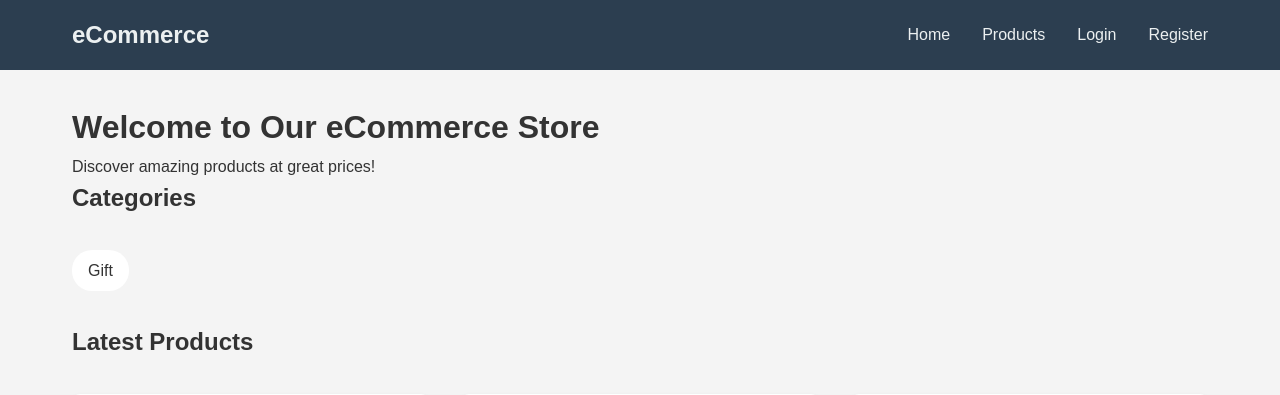
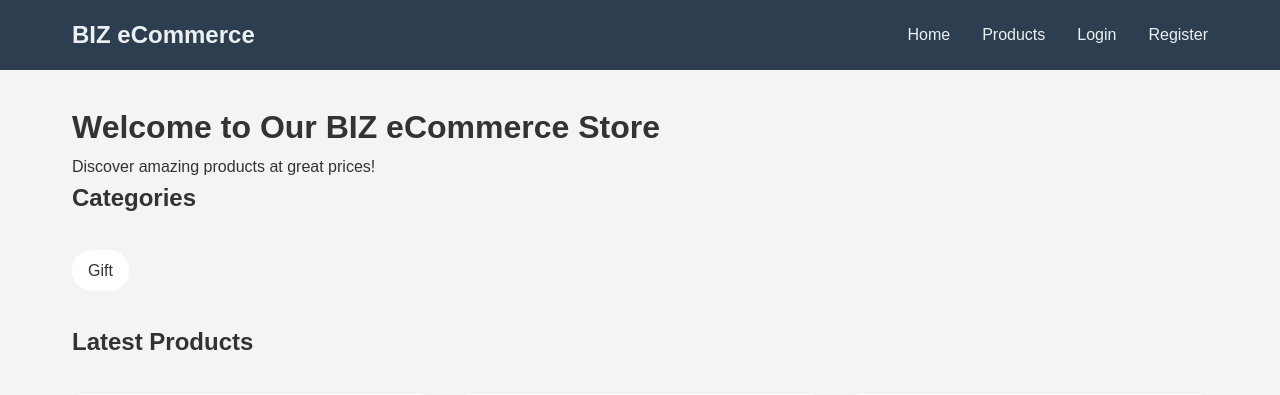
Before and after one commit to gyananitarun/ecommerce, a Django app: page / in a window 1280 px wide. Shown: the top 395 px of the page. Run offline with Django 5.2, Linux system fonts and the light colour scheme; data comes from the database, SQL or seed files in the repository; both versions use the stored data as it was after the commit.

Commit message:
second commit

```diff
--- a/ecommerce/settings.py
+++ b/ecommerce/settings.py
@@ -23,9 +23,9 @@ BASE_DIR = Path(__file__).resolve().parent.parent
 SECRET_KEY = 'django-insecure-nyon_%9@$9i&-4dbe(sw^i$3hj1^6udx=@m+%e1p3ete-^5q49'
 
 # SECURITY WARNING: don't run with debug turned on in production!
-DEBUG = True
+DEBUG = False
 
-ALLOWED_HOSTS = []
+ALLOWED_HOSTS = ['bizecommerce.azurewebsites.net', 'localhost', '127.0.0.1']
 
 
 # Application definition
--- a/templates/base.html
+++ b/templates/base.html
@@ -3,7 +3,7 @@
 <head>
     <meta charset="UTF-8">
     <meta name="viewport" content="width=device-width, initial-scale=1.0">
-    <title>{% block title %}eCommerce Store{% endblock %}</title>
+    <title>{% block title %} BIZ eCommerce Store{% endblock %}</title>
     {% load static %}
     <link rel="stylesheet" href="{% static 'css/style.css' %}">
 </head>
@@ -11,7 +11,7 @@
     <header>
         <nav class="navbar">
             <div class="nav-container">
-                <a href="{% url 'home' %}" class="nav-brand">eCommerce</a>
+                <a href="{% url 'home' %}" class="nav-brand"> BIZ eCommerce</a>
 
                 <div class="nav-menu">
                     <a href="{% url 'home' %}" class="nav-link">Home</a>
--- a/templates/store/home.html
+++ b/templates/store/home.html
@@ -1,10 +1,10 @@
 {% extends 'base.html' %}
 
-{% block title %}Home - eCommerce Store{% endblock %}
+{% block title %}Home - BIZ eCommerce Store{% endblock %}
 
 {% block content %}
 <div class="hero">
-    <h1>Welcome to Our eCommerce Store</h1>
+    <h1>Welcome to Our BIZ eCommerce Store</h1>
     <p>Discover amazing products at great prices!</p>
 </div>
 
```
Also changed, not shown: db.sqlite3.
